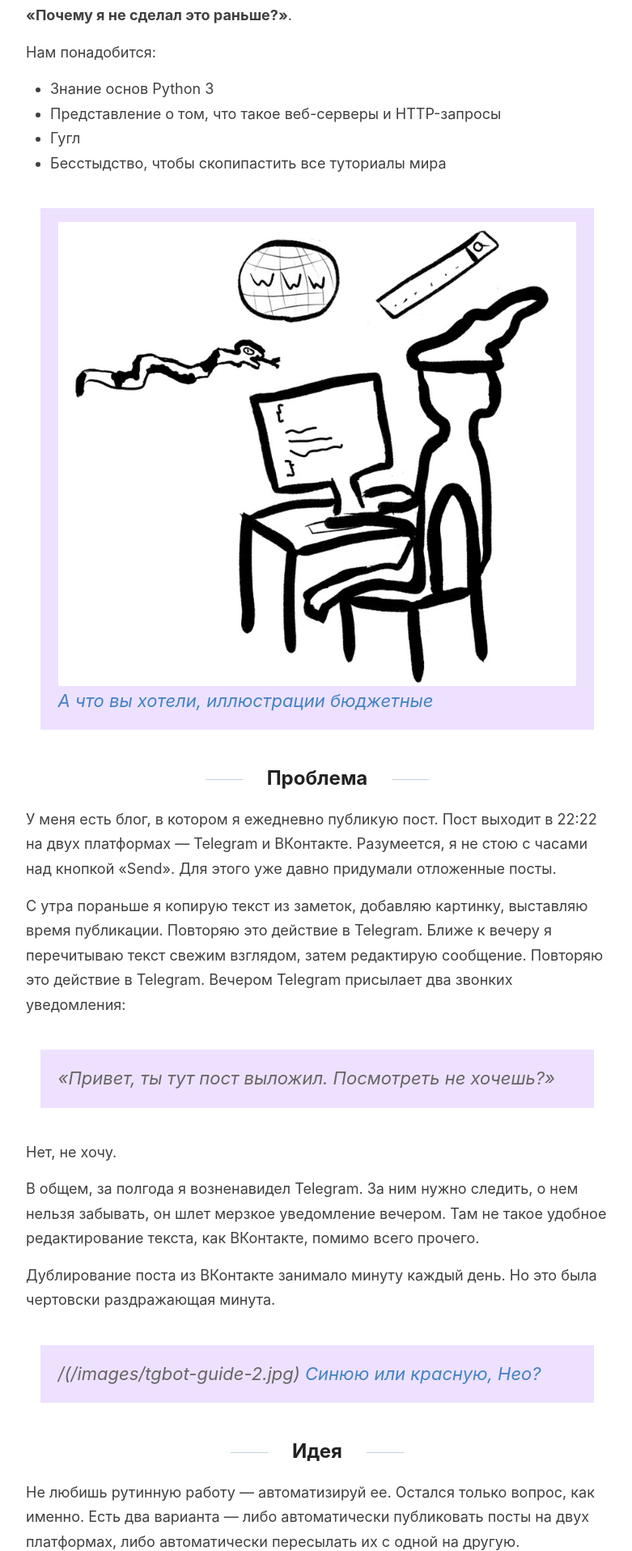
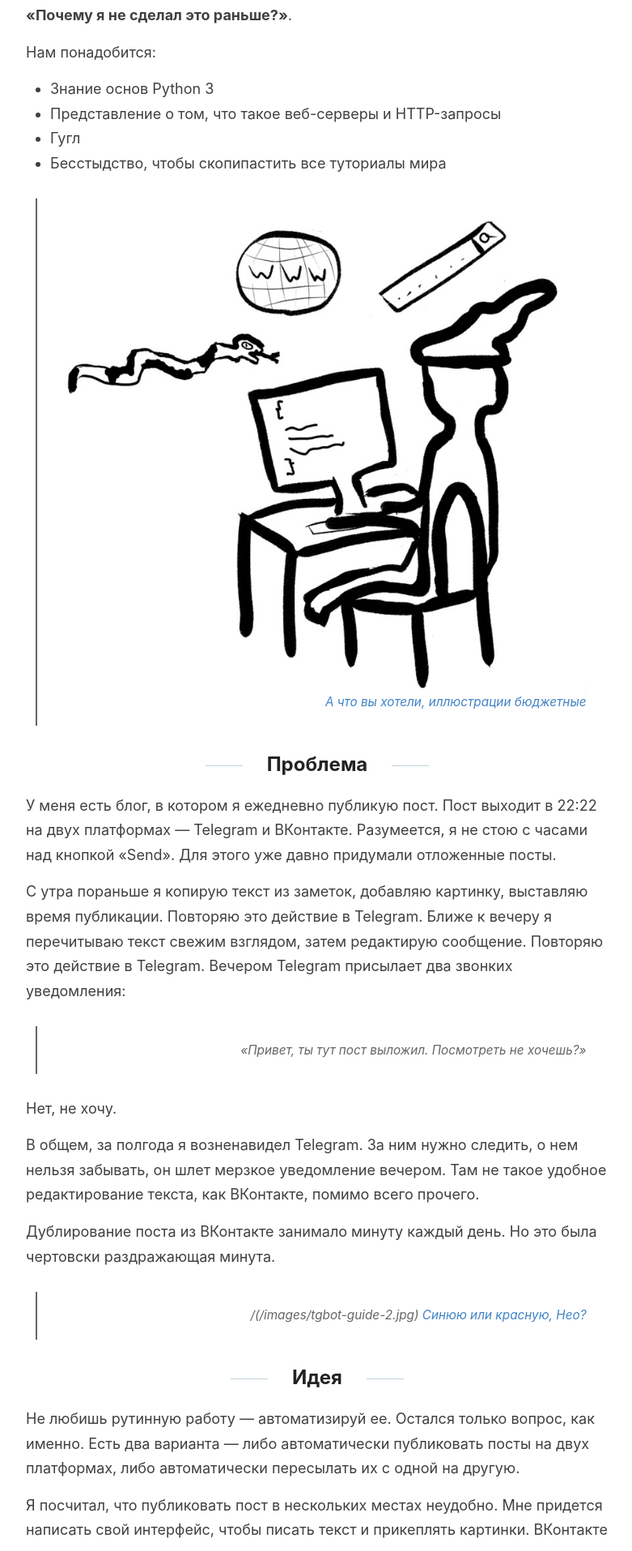
Before and after one commit to KiK0S/kik0s.github.io, a Jekyll site: the page built from _posts/2020-07-10-tgbot-guide.md, in a window 1280 px wide. Shown: the part 422-2337 px from the top of the page at 81% size, without its empty margins (248-1029 px from the left). Built offline with Jekyll 4.4.1, drawn with Linux system fonts in a browser that asks for light colours.

Commit message:
fix blockquote style

```diff
--- a/assets/style.scss
+++ b/assets/style.scss
@@ -376,12 +376,13 @@ nav {
 .post {
   blockquote {
     margin: 1.8em .8em;
-    /*border-left: 2px solid $gray;*/
+    border-left: 2px solid $gray;
     padding: 0.1em 1em;
     color: $gray;
-    font-size: 22px;
+    font-size: 85%;
     font-style: italic;
-    background-color: #ede1ff;
+    // background-color: #ebd8f1;
+    text-align: right;
   }
 
   .you-may-like{
```
